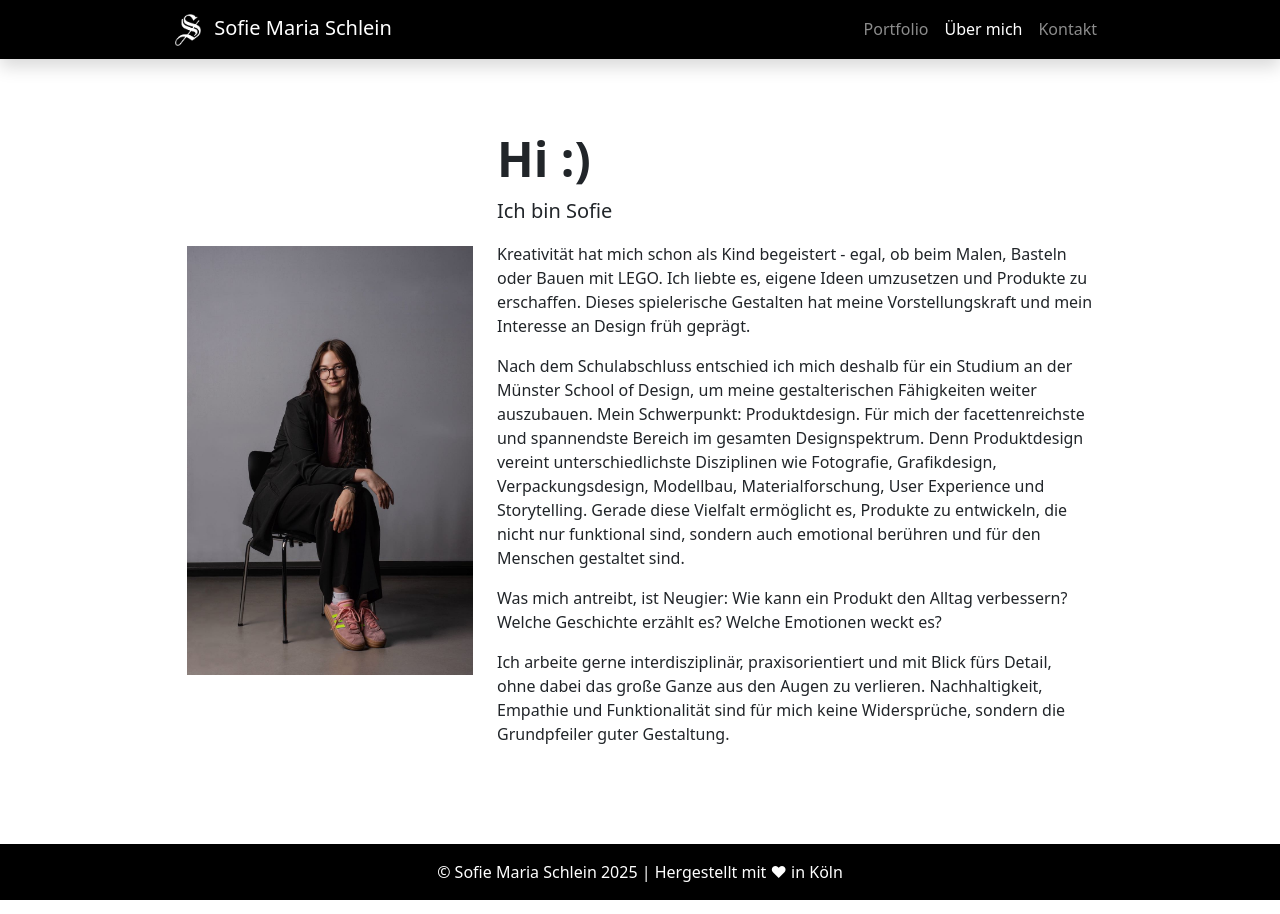
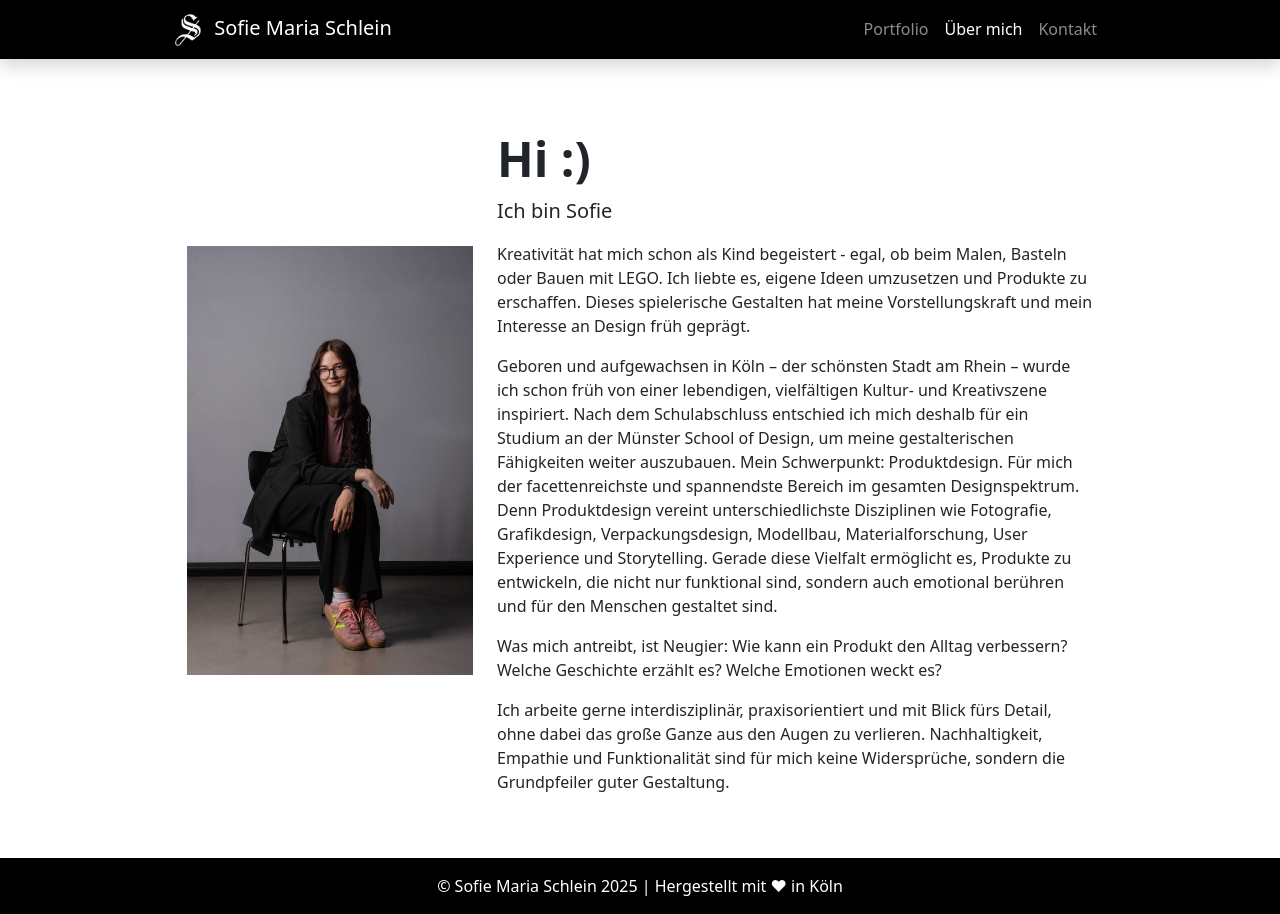
Before and after one commit to steffanschlein/sofie-portfolio-jekyll, a Jekyll site: the page built from about.html, in a window 1280 px wide. Built offline with Jekyll 4.4.1, drawn with Linux system fonts in a browser that asks for light colours.

Commit message:
add text

```diff
--- a/about.html
+++ b/about.html
@@ -18,13 +18,13 @@ layout: layout
         Kreativität hat mich schon als Kind begeistert - egal, ob beim Malen, Basteln oder Bauen mit LEGO. Ich liebte es, eigene Ideen umzusetzen und Produkte zu erschaffen. Dieses spielerische Gestalten hat meine Vorstellungskraft und mein Interesse an Design früh geprägt.
       </p>
       <p>
-        Nach dem Schulabschluss entschied ich mich deshalb für ein Studium an der Münster School of Design, um meine gestalterischen Fähigkeiten weiter auszubauen. Mein Schwerpunkt: Produktdesign. Für mich der facettenreichste und spannendste Bereich im gesamten Designspektrum. Denn Produktdesign vereint unterschiedlichste Disziplinen wie Fotografie, Grafikdesign, Verpackungsdesign, Modellbau, Materialforschung, User Experience und Storytelling. Gerade diese Vielfalt ermöglicht es, Produkte zu entwickeln, die nicht nur funktional sind, sondern auch emotional berühren und für den Menschen gestaltet sind.
+        Geboren und aufgewachsen in Köln – der schönsten Stadt am Rhein – wurde ich schon früh von einer lebendigen, vielfältigen Kultur- und Kreativszene inspiriert. Nach dem Schulabschluss entschied ich mich deshalb für ein Studium an der Münster School of Design, um meine gestalterischen Fähigkeiten weiter auszubauen. Mein Schwerpunkt: Produktdesign. Für mich der facettenreichste und spannendste Bereich im gesamten Designspektrum. Denn Produktdesign vereint unterschiedlichste Disziplinen wie Fotografie, Grafikdesign, Verpackungsdesign, Modellbau, Materialforschung, User Experience und Storytelling. Gerade diese Vielfalt ermöglicht es, Produkte zu entwickeln, die nicht nur funktional sind, sondern auch emotional berühren und für den Menschen gestaltet sind.
       </p>
       <p>
         Was mich antreibt, ist Neugier: Wie kann ein Produkt den Alltag verbessern? Welche Geschichte erzählt es? Welche Emotionen weckt es?
       </p>
       <p>
-        Ich arbeite gerne interdisziplinär, praxisorientiert und mit Blick fürs Detail, ohne dabei das große Ganze aus den Augen zu verlieren. Nachhaltigkeit, Empathie und Funktionalität sind für mich keine Widersprüche, sondern die Grundpfeiler guter Gestaltung.
+      Ich arbeite gerne interdisziplinär, praxisorientiert und mit Blick fürs Detail, ohne dabei das große Ganze aus den Augen zu verlieren. Nachhaltigkeit, Empathie und Funktionalität sind für mich keine Widersprüche, sondern die Grundpfeiler guter Gestaltung.
       </p>
     </div>
   </div>
--- a/contact.html
+++ b/contact.html
@@ -19,7 +19,7 @@ layout: layout
       </p>
     </div>
     <div class="col-12 mt-4">
-      <img src="{{ '/assets/images/project_placeholder_landscape.png' | relative_url}}" class="img-fluid w-100">
+      <img src="{{ '/assets/images/connect_01.png' | relative_url}}" class="img-fluid w-100">
     </div>
   </div>
 </div>
--- a/index.html
+++ b/index.html
@@ -9,7 +9,7 @@ layout: layout
     </div>
   </div>
 
-  <div class="row mx-0 my-5">
+  <div class="row mx-0 my-6">
 
   </div>
 
```
Also changed, not shown: assets/images/connect_01.png (added).
